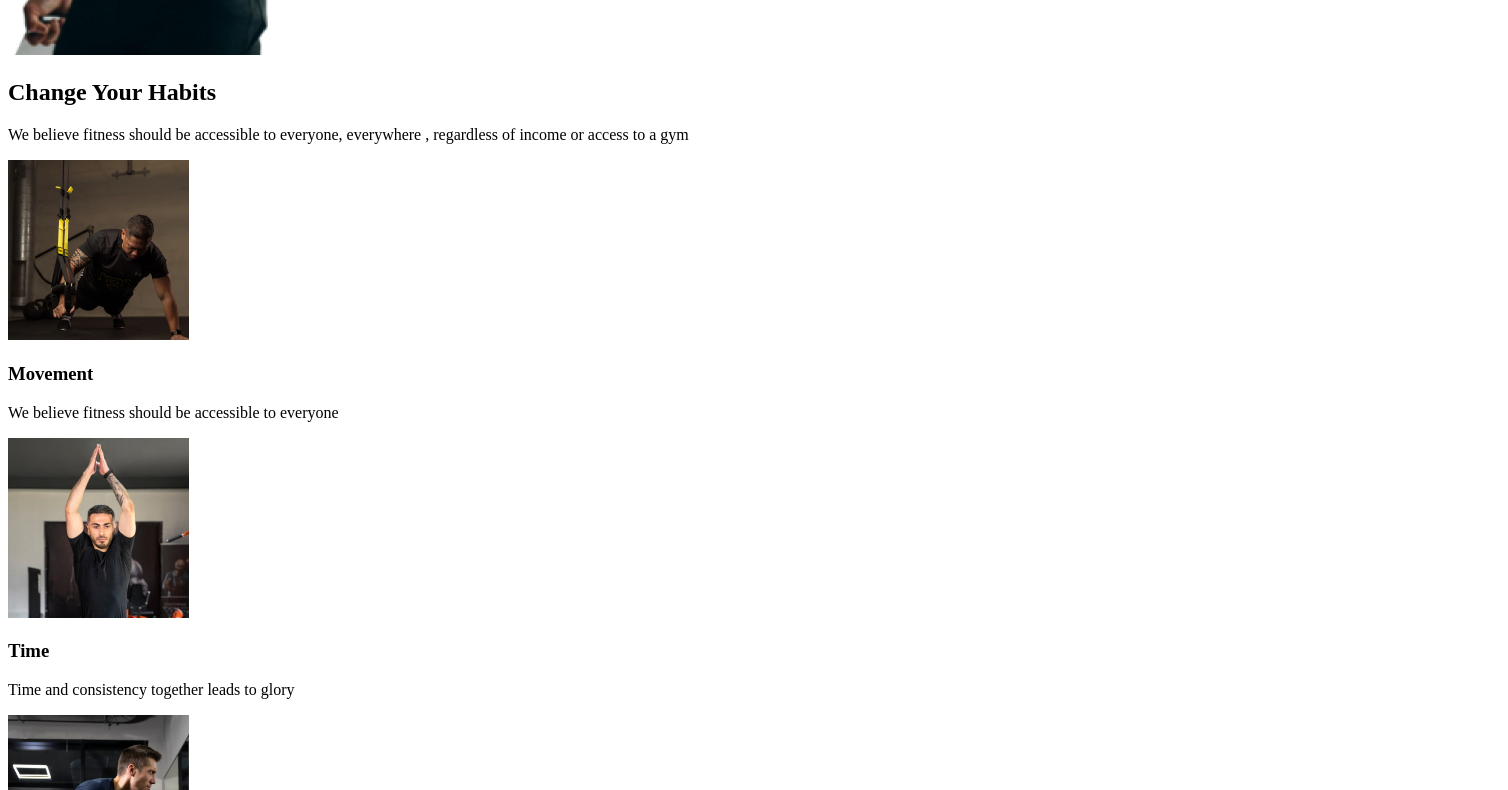
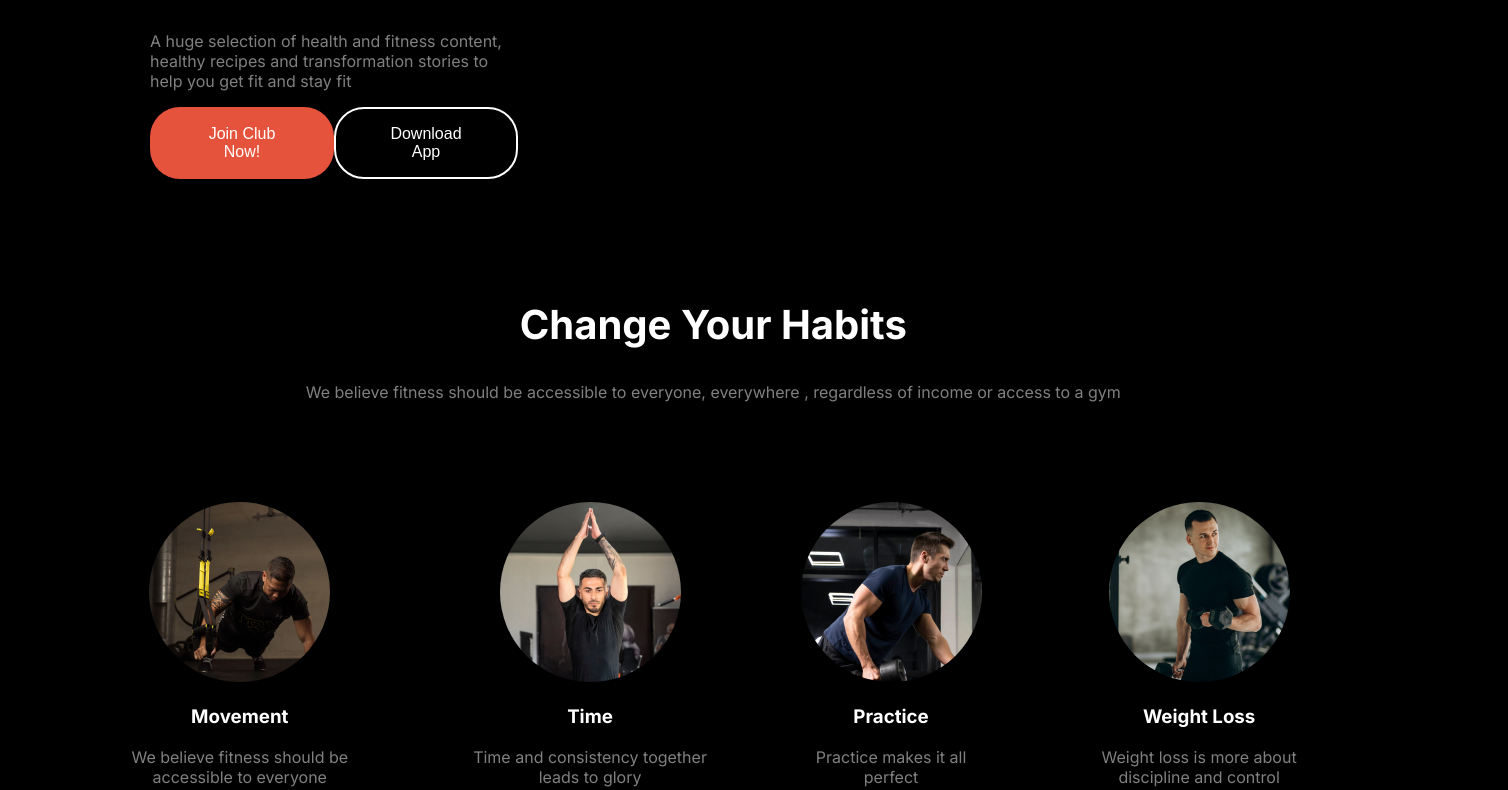
Before and after one commit to SultanMahirMuhtasimArian/Gymport.1, a plain HTML site: page index.html in a window 1280 px wide. Shown: the part 810-1600 px from the top of the page, 1508 px wide, since content can reach past the window. Drawn offline with Linux system fonts and the light colour scheme; a web font is replaced by a local one.

Commit message:
Update index.html

```diff
--- a/index.html
+++ b/index.html
@@ -3,7 +3,7 @@
 <head>
     <meta charset="UTF-8">
     <meta name="viewport" content="width=device-width, initial-scale=1.0">
-    <link rel="stylesheet" href="i2.css">
+    <link rel="stylesheet" href="index.css">
     <title>Fitness2.0</title>
     <link rel="preconnect" href="https://fonts.googleapis.com">
     <link rel="preconnect" href="https://fonts.gstatic.com" crossorigin>
```
